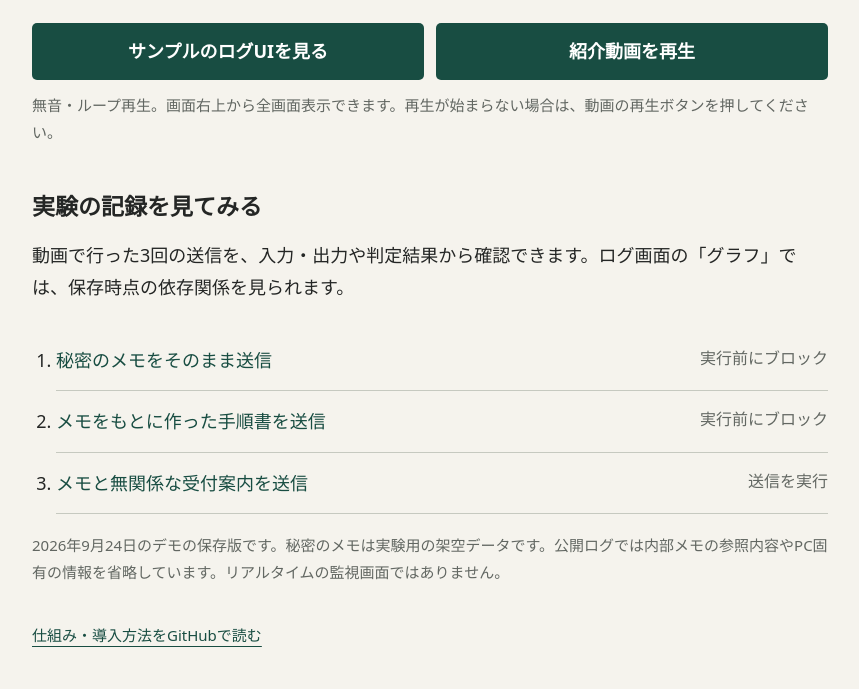
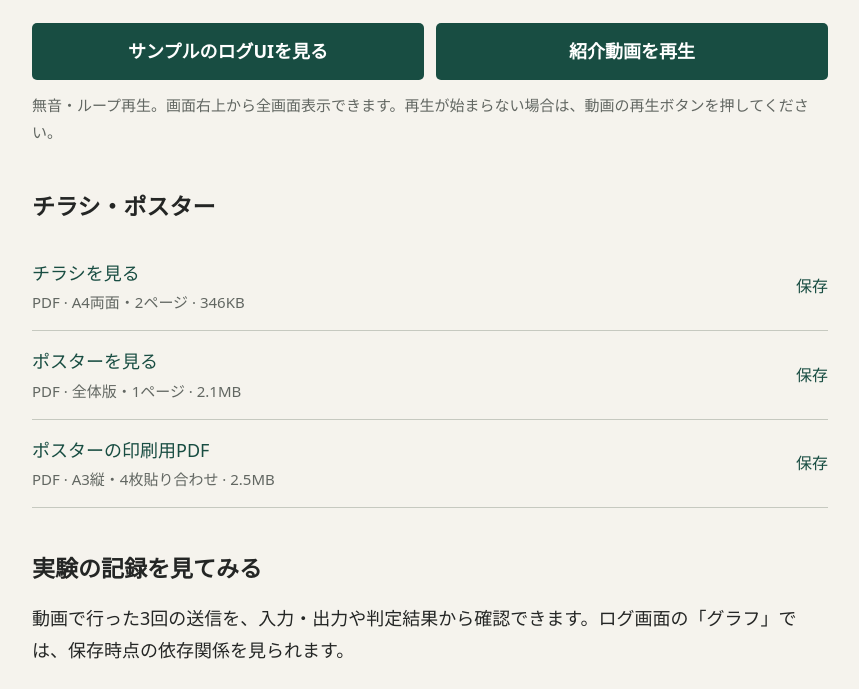
Before and after one commit to mani1261790/ToolUseProxy-showcase, a plain HTML site: page index.html in a window 1280 px wide. Shown: the part 354-1043 px from the top of the page, without its empty margins (210-1069 px from the left). Drawn offline with Linux system fonts and the light colour scheme.

Commit message:
展示ページにチラシとポスターのPDFを掲載

```diff
--- a/index.html
+++ b/index.html
@@ -11,6 +11,7 @@
 *{box-sizing:border-box}body{margin:0;background:var(--bg);color:var(--fg);font:18px/1.8 system-ui,-apple-system,sans-serif}main{max-width:860px;margin:auto;padding:52px 32px 40px}header{display:flex;justify-content:space-between;gap:20px;align-items:baseline;border-bottom:1px solid var(--rule);padding-bottom:16px}header strong{font-size:23px;letter-spacing:-.7px}header span{font-size:15px;color:var(--muted)}h1{font-size:clamp(27px,4.5vw,40px);line-height:1.5;font-weight:600;margin:40px 0 16px}p{margin:12px 0 26px}a{color:var(--accent);text-underline-offset:5px}a:focus-visible{outline:3px solid var(--accent);outline-offset:5px}.entry-links{display:flex;gap:12px;flex-wrap:wrap}.entry-links a{flex:1;text-align:center;white-space:nowrap}.watch{display:inline-block;padding:12px 28px;background:var(--accent);color:white;text-decoration:none;border-radius:5px;font-weight:600}.note{font-size:15px;color:var(--muted)}section{margin-top:40px}h2{font-size:23px;font-weight:600;margin:0 0 6px}ol{padding-left:24px;margin-top:20px}li{padding:14px 0;border-bottom:1px solid var(--rule)}li a{display:flex;justify-content:space-between;gap:12px;text-decoration:none}li a:hover{text-decoration:underline}li span{white-space:nowrap;font-size:16px;color:var(--muted)}footer{margin-top:36px;font-size:15px;color:var(--muted)}
 @media(prefers-color-scheme:dark){:root{--bg:#191d1c;--fg:#eeeee8;--muted:#acb5af;--rule:#45514a;--accent:#a4d5bd}.watch{color:#162d25}}
 @media(max-width:550px){main{padding:25px 22px}header{display:block}header span{display:block}li a{display:block}li span{display:block}}
+.downloads{list-style:none;padding:0;margin:16px 0 0}.downloads li{display:grid;grid-template-columns:minmax(0,1fr) auto;gap:20px;align-items:center}.downloads li>a:first-child{display:block}.downloads .meta{display:block;font-size:15px;color:var(--muted)}.downloads .save{font-size:16px;padding:10px 0}
 </style>
 </head>
 <body><main>
@@ -19,6 +20,13 @@
 <p>秘密のメモ、それをもとに作った手順書、無関係な案内文。<br>3種類のファイルをGitHubに送ろうとすると、どうなるでしょうか。</p>
 <nav class="entry-links" aria-label="展示コンテンツ"><a class="watch" href="logs.html">サンプルのログUIを見る</a><a class="watch" href="screening.html">紹介動画を再生</a></nav>
 <p class="note">無音・ループ再生。画面右上から全画面表示できます。再生が始まらない場合は、動画の再生ボタンを押してください。</p>
+<section id="materials" aria-labelledby="materials-title"><h2 id="materials-title">チラシ・ポスター</h2>
+<ul class="downloads">
+<li><a href="materials/handout.pdf" type="application/pdf">チラシを見る<span class="meta">PDF · A4両面・2ページ · 346KB</span></a><a class="save" href="materials/handout.pdf" download="ToolUseProxy_チラシ_A4両面.pdf" aria-label="チラシのPDFを保存">保存</a></li>
+<li><a href="materials/poster.pdf" type="application/pdf">ポスターを見る<span class="meta">PDF · 全体版・1ページ · 2.1MB</span></a><a class="save" href="materials/poster.pdf" download="ToolUseProxy_ポスター_全体版.pdf" aria-label="ポスター全体版のPDFを保存">保存</a></li>
+<li><a href="materials/poster-a3-print.pdf" type="application/pdf">ポスターの印刷用PDF<span class="meta">PDF · A3縦・4枚貼り合わせ · 2.5MB</span></a><a class="save" href="materials/poster-a3-print.pdf" download="ToolUseProxy_ポスター_A3縦4枚_印刷用.pdf" aria-label="ポスター印刷用のPDFを保存">保存</a></li>
+</ul>
+</section>
 <section aria-labelledby="logs-title"><h2 id="logs-title">実験の記録を見てみる</h2>
 <p>動画で行った3回の送信を、入力・出力や判定結果から確認できます。ログ画面の「グラフ」では、保存時点の依存関係を見られます。</p>
 <ol>
```
Also changed, not shown: 4 other files.
